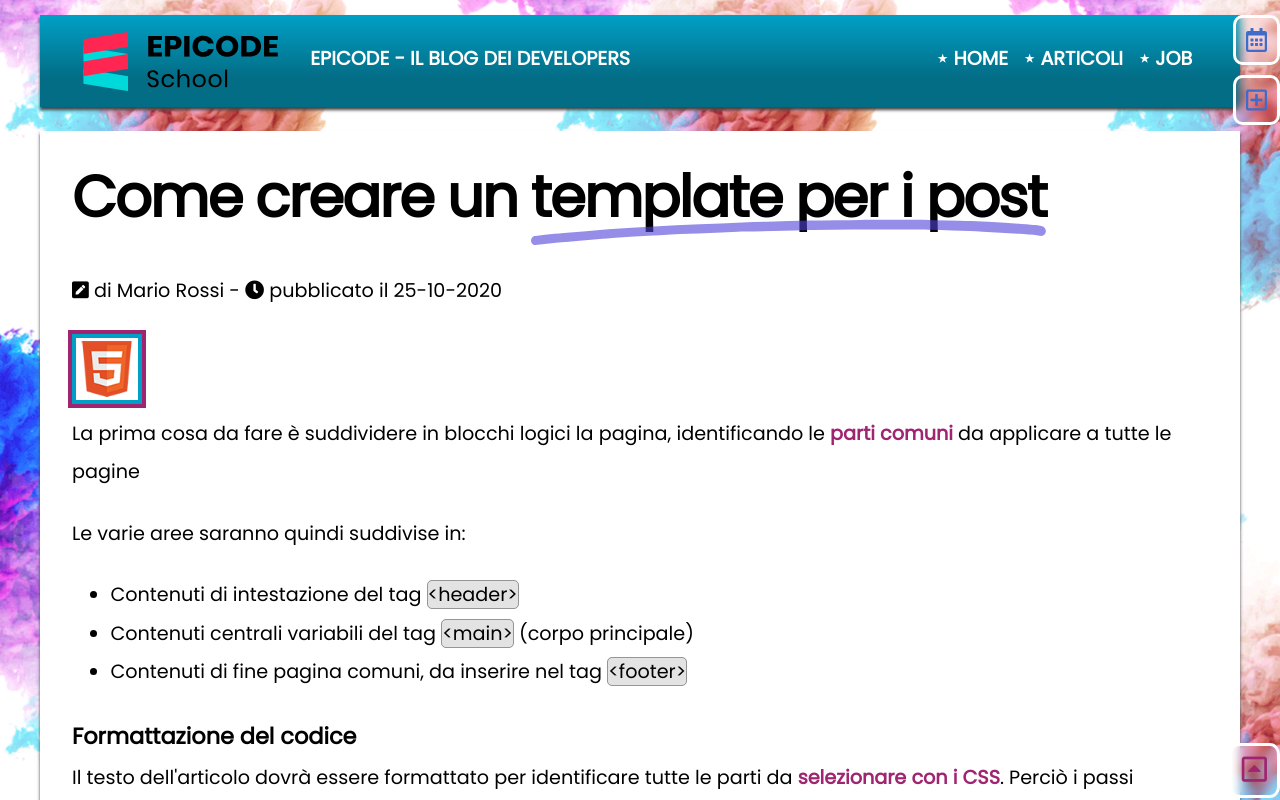
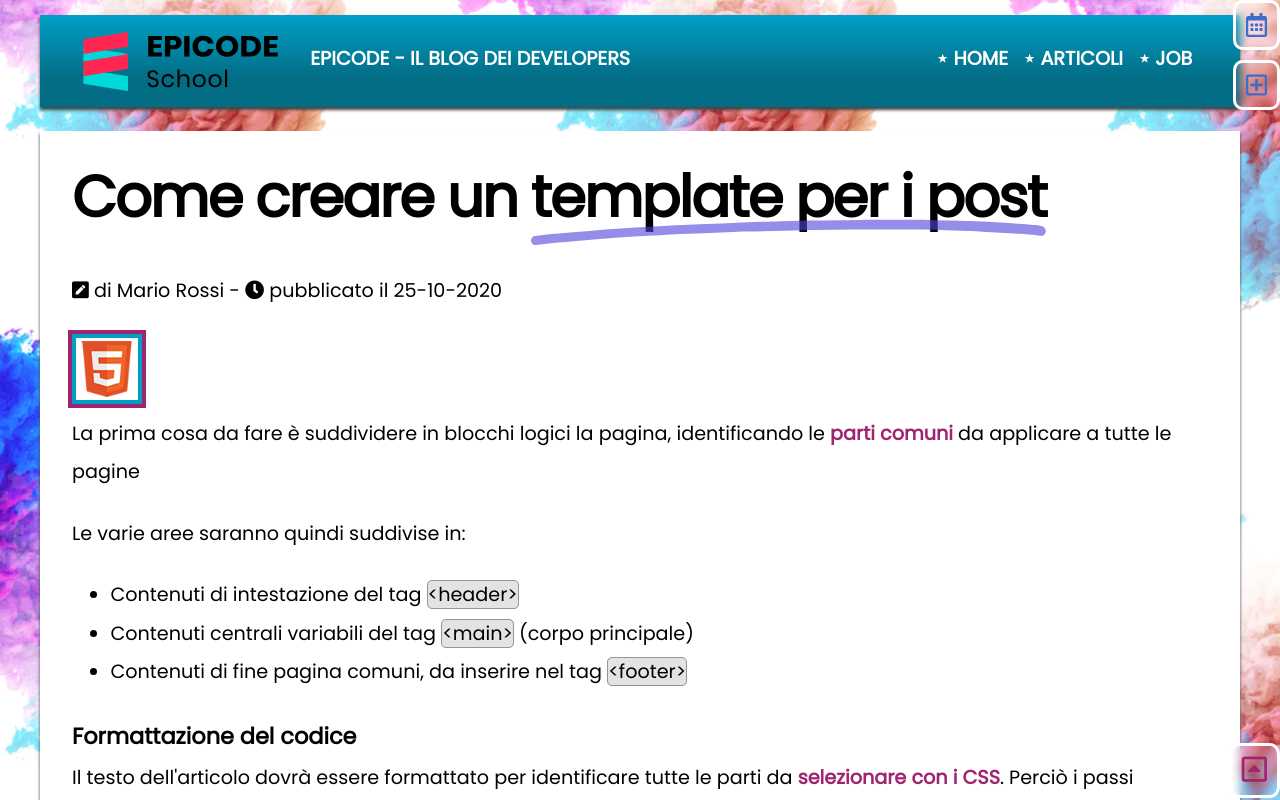
Before and after one commit to DennisLoiak11/fs0123-Dennis-De-Biasi, a plain HTML site: page m2/s1/g2/esercizio-giornalero/articolo.html in a window 1280 px wide. Shown: the top 800 px of the page. Drawn offline with Linux system fonts and the light colour scheme.

Commit message:
final-commit

```diff
--- a/m2/s1/g2/esercizio-giornalero/assets/css/style.css
+++ b/m2/s1/g2/esercizio-giornalero/assets/css/style.css
@@ -67,7 +67,8 @@ header {
 
 @media screen and (min-width: 700px){
   .icone{
-    position: absolute;
+    position: fixed;
+    top: 0;
     right: 0px;
     z-index: 2;
   }
```
